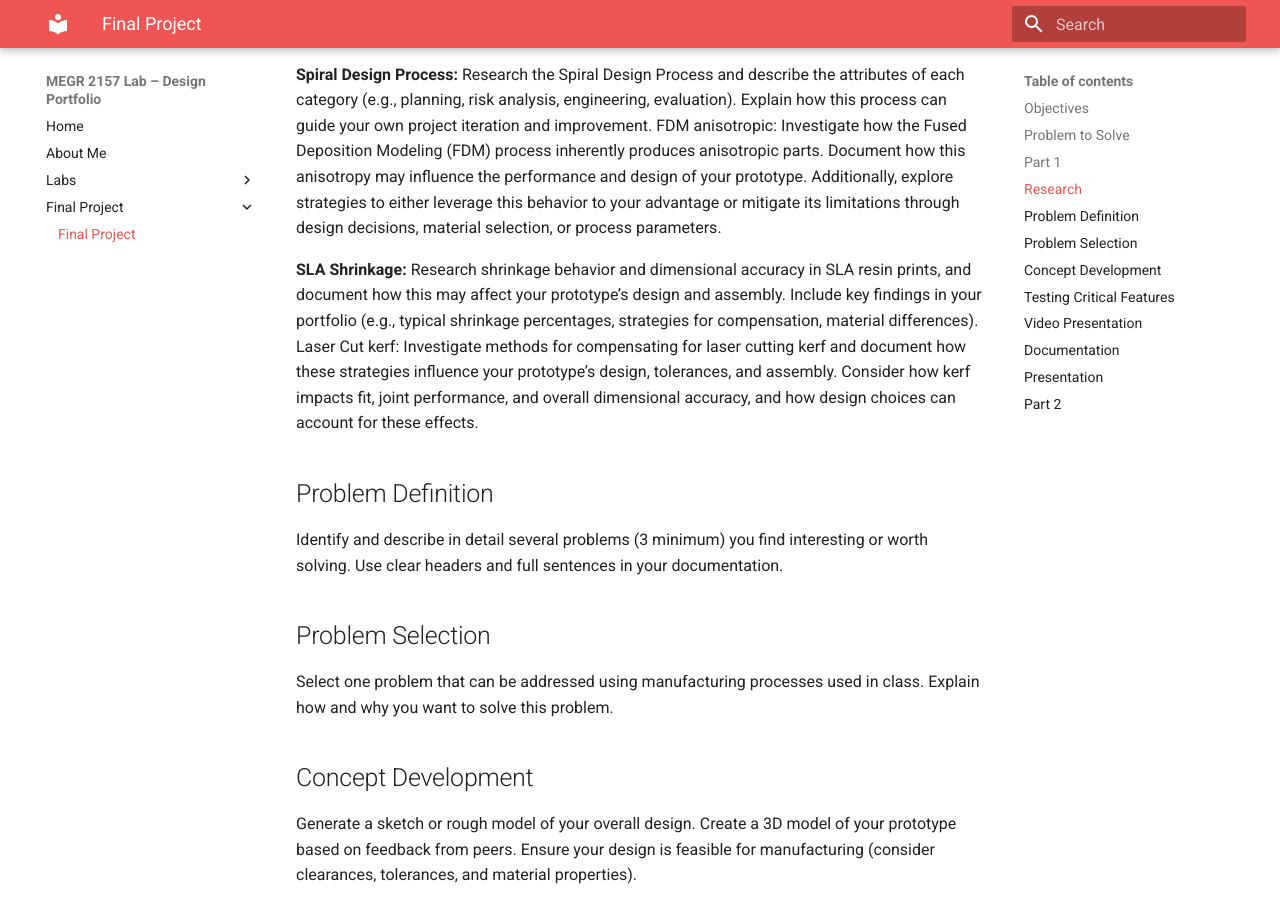
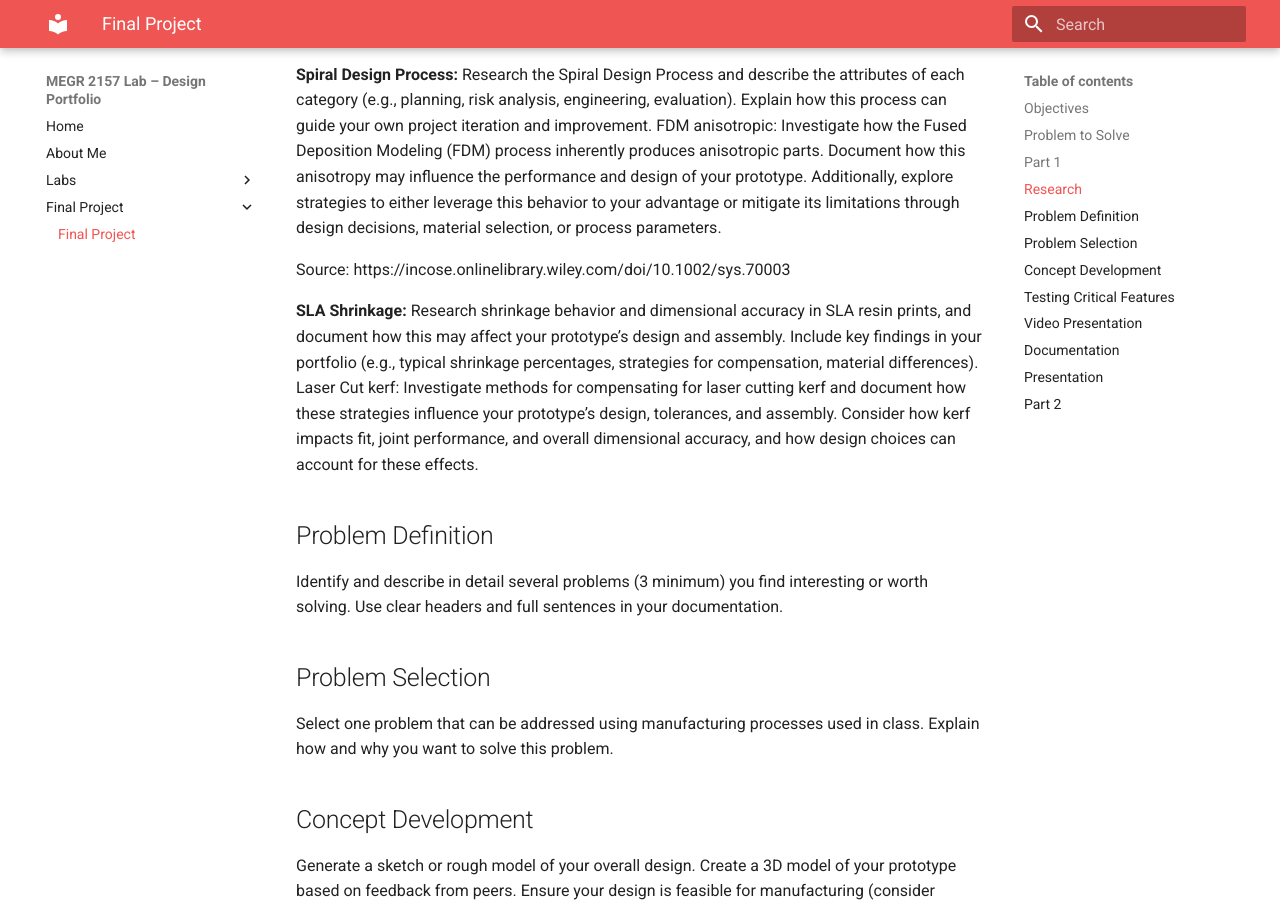
Before and after one commit to jfbrand/jack-brandon-lab-portfolio, an MkDocs documentation site: the page built from docs/finalproject/index.md, in a window 1280 px wide and 900 px high, scrolled down 394 px. Built offline with MkDocs 1.6.1 and Material for MkDocs 9.7.7, drawn with Linux system fonts in a browser that asks for light colours; part of the change alters nothing that is shown.

Commit message:
Add source link for FDM anisotropic section
Added a source link for FDM anisotropic documentation.

```diff
--- a/docs/finalproject/index.md
+++ b/docs/finalproject/index.md
@@ -15,6 +15,8 @@ Research the Spiral Design Process and describe the attributes of each category
 Explain how this process can guide your own project iteration and improvement.
 FDM anisotropic:
 Investigate how the Fused Deposition Modeling (FDM) process inherently produces anisotropic parts. Document how this anisotropy may influence the performance and design of your prototype. Additionally, explore strategies to either leverage this behavior to your advantage or mitigate its limitations through design decisions, material selection, or process parameters.
+
+Source: https://incose.onlinelibrary.wiley.com/doi/10.1002/sys.70003
 
 **SLA Shrinkage:**
 Research shrinkage behavior and dimensional accuracy in SLA resin prints, and document how this may affect your prototype’s design and assembly. Include key findings in your portfolio (e.g., typical shrinkage percentages, strategies for compensation, material differences).
```
